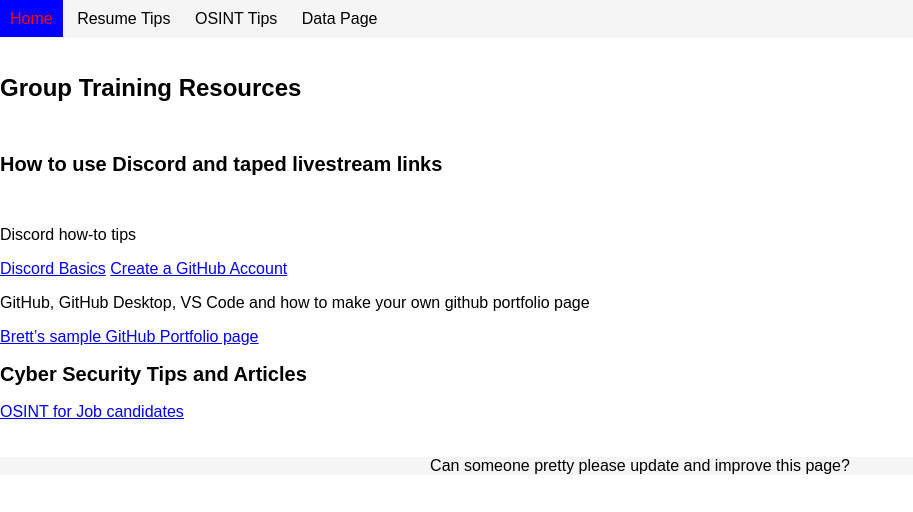
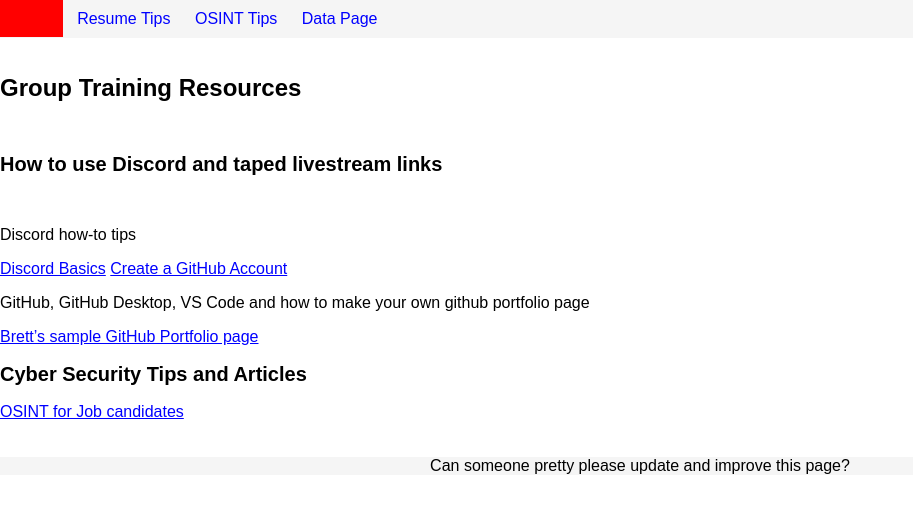
Before and after one commit to blong206b/SkillsTraining, a plain HTML site: page WebDev.html in a window 1280 px wide. Shown: the whole page, without its empty margins (0-913 px from the left). Drawn offline with Linux system fonts and the light colour scheme.

Commit message:
ul to blue then red on hover

```diff
--- a/styleWebDev.css
+++ b/styleWebDev.css
@@ -33,13 +33,13 @@
 }
 
 nav ul li a {
-    color: #000;
+    color: blue;
     text-decoration: none;
     padding: 10px;
 }
 
 nav ul li a:hover {
-    background-color: blue;
+    background-color: red;
     ;
 }
 
```
